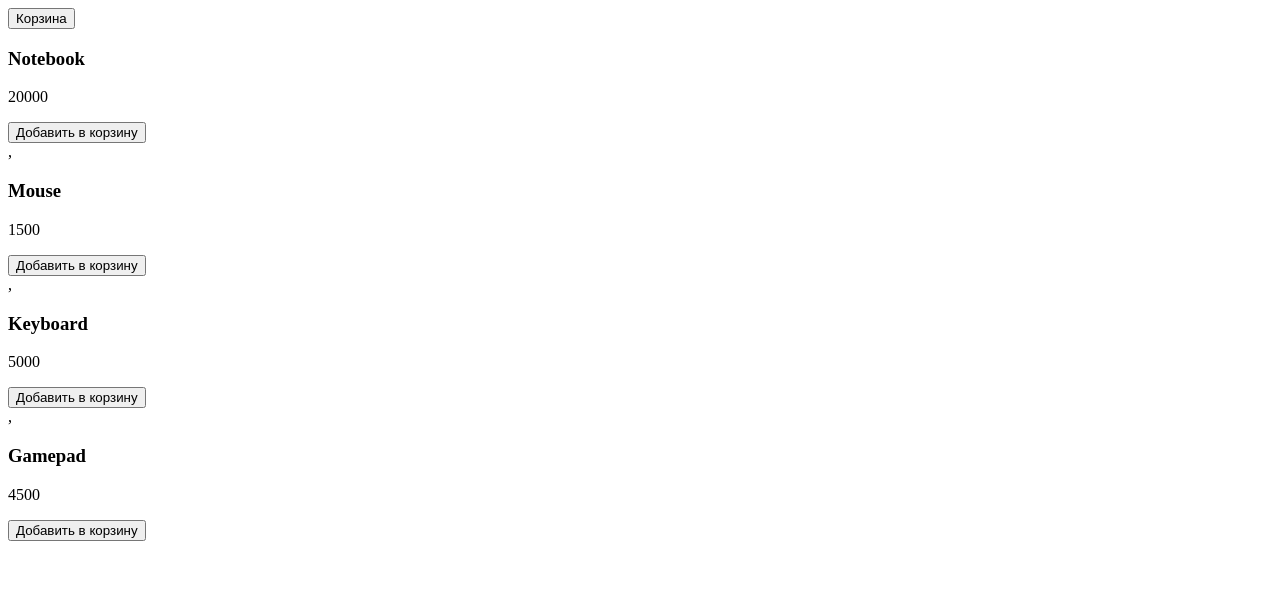
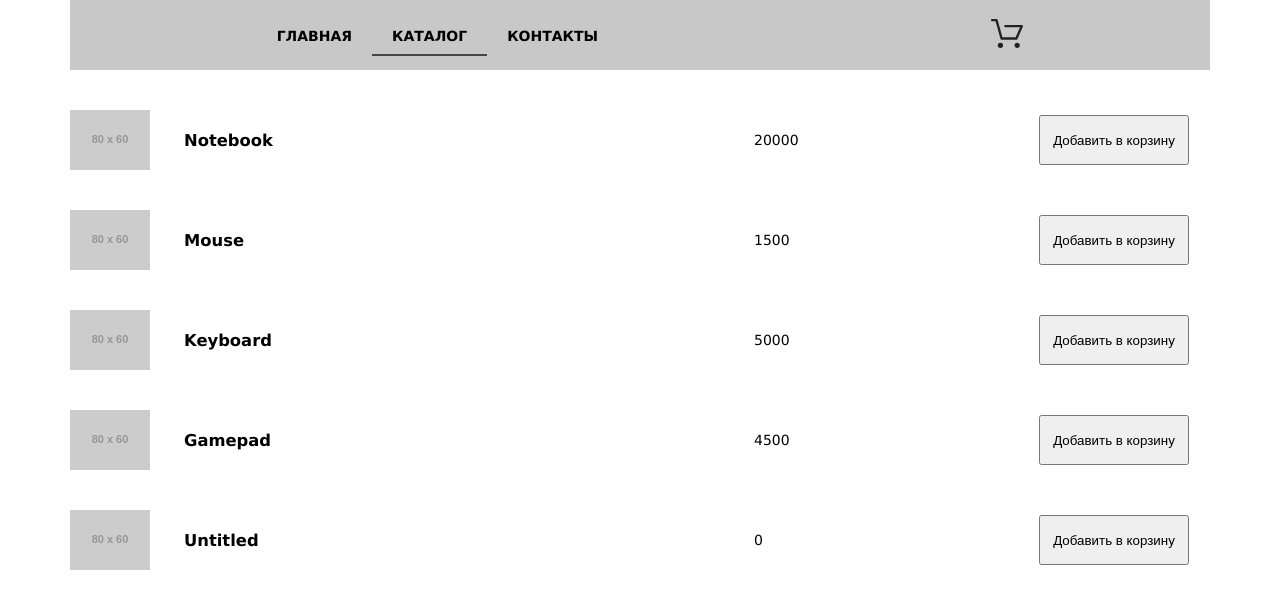
Before and after one commit to MariaSobol/store, a plain HTML site: page index.html in a window 1280 px wide. Drawn offline with Linux system fonts and the light colour scheme; placeholder pictures from the web are drawn by us.

Commit message:
Домашнее задание №1

```diff
--- /dev/null
+++ b/css/style.sass
@@ -0,0 +1,53 @@
+*
+  margin: 0
+  padding: 0
+
+body
+  font-family: Verdana, sans-serif
+
+a
+  text-decoration: none
+
+.container
+  width: 1140px
+  margin: 0 auto
+
+.header
+  display: flex
+  justify-content: space-around
+  height: 70px
+  align-items: center
+  background-color: rgba(28, 28, 28, 0.24)
+
+.menu
+  list-style-type: none
+  display: flex
+  justify-content: center
+  &__link
+    padding: 10px 20px
+    color: black
+    font-size: 14px
+    font-weight: 700
+    text-transform: uppercase
+  &__link-active
+    border-bottom: 2px solid #464646
+
+.btn-cart
+  background: transparent
+  border: none
+
+.products
+  margin-top: 20px
+
+.product-item
+  display: grid
+  grid-template-columns: 10% 50% 25% 25%
+  padding-top: 20px
+  padding-bottom: 20px
+  font-weight: 400
+  font-size: 14px
+  align-items: center
+
+.by-btn
+  height: 50px
+  width: 150px
--- a/index.html
+++ b/index.html
@@ -3,13 +3,23 @@
 <head>
     <meta charset="UTF-8">
     <title>Интернет-магазин</title>
+    <link rel="stylesheet" href="css/style.css">
 </head>
 <body>
 <header>
-    <button class="btn-cart" type="button">Корзина</button>
+    <nav class="container header">
+        <ul class="menu">
+            <li class="menu__list"><a href="#" class="menu__link">Главная</a></li>
+            <li class="menu__list"><a href="#" class="menu__link menu__link-active">Каталог</a></li>
+            <li class="menu__list"><a href="#" class="menu__link">Контакты</a></li>
+        </ul>
+        <button class="btn-cart" type="button">
+            <img class="cart-img" src="img/cart.svg" alt="Корзина">
+        </button>
+    </nav>
 </header>
 <main>
-    <div class="products"></div>
+    <div class="products container"></div>
 </main>
 <script src="./js/main.js"></script>
 </body>
--- a/js/main.js
+++ b/js/main.js
@@ -3,10 +3,14 @@ const products = [
     {id: 2, title: 'Mouse', price: 1500},
     {id: 3, title: 'Keyboard', price: 5000},
     {id: 4, title: 'Gamepad', price: 4500},
+    {id: 5},
 ];
 
-const renderProduct = (title, price) => {
+//Используем деструктуризацию при передаче параметров в функцию
+//Устанавливаем значения по умолчанию
+const renderProduct = ({title = 'Untitled', price = 0, img = "https://dummyimage.com/80x60/707070/ffffff.png&text=Фото"}) => {
     return `<div class="product-item">
+                <img class="product-img" src="${img}" alt="${title}">
                 <h3>${title}</h3>
                 <p>${price}</p>
                 <button class="by-btn">Добавить в корзину</button>
@@ -14,8 +18,11 @@ const renderProduct = (title, price) => {
 };
 
 const renderProducts = (list) => {
-    const productList = list.map((item) => renderProduct(item.title, item.price));
-    document.querySelector('.products').innerHTML = productList;
+    //Переменная productList в данной функции избыточна и функцию можно переписать одной строкой:
+    //document.querySelector('.products').innerHTML = list.map((item) => renderProduct(item)).join('');
+    //Однако, такое преобразование ухудшит читаемость кода
+    const productList = list.map((item) => renderProduct(item));
+    document.querySelector('.products').innerHTML = productList.join(''); //убираем запятые при помощи метода join()
 };
 
 renderProducts(products);
```
Also changed, not shown: css/style.css (added), img/cart.svg (added), 1 other file.
